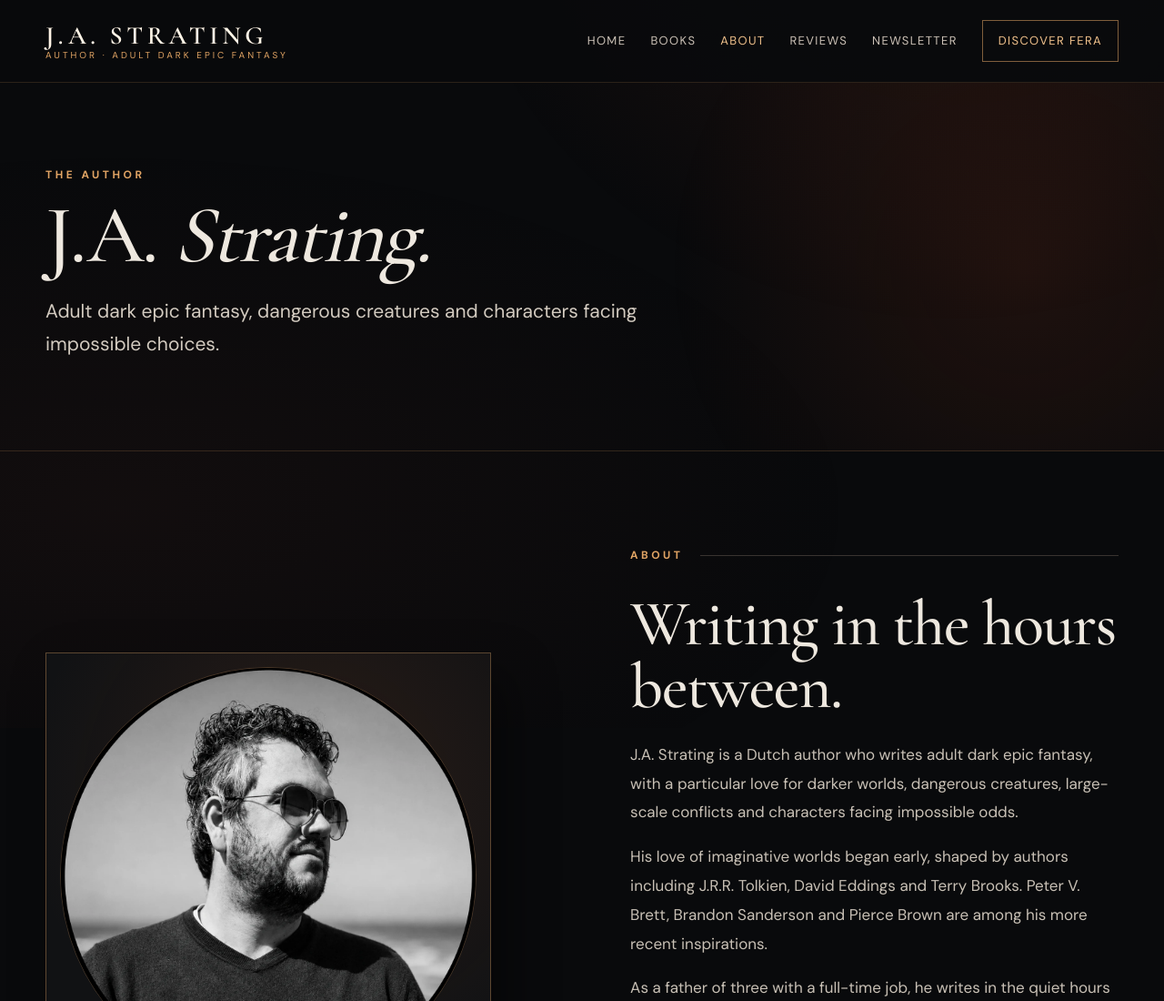
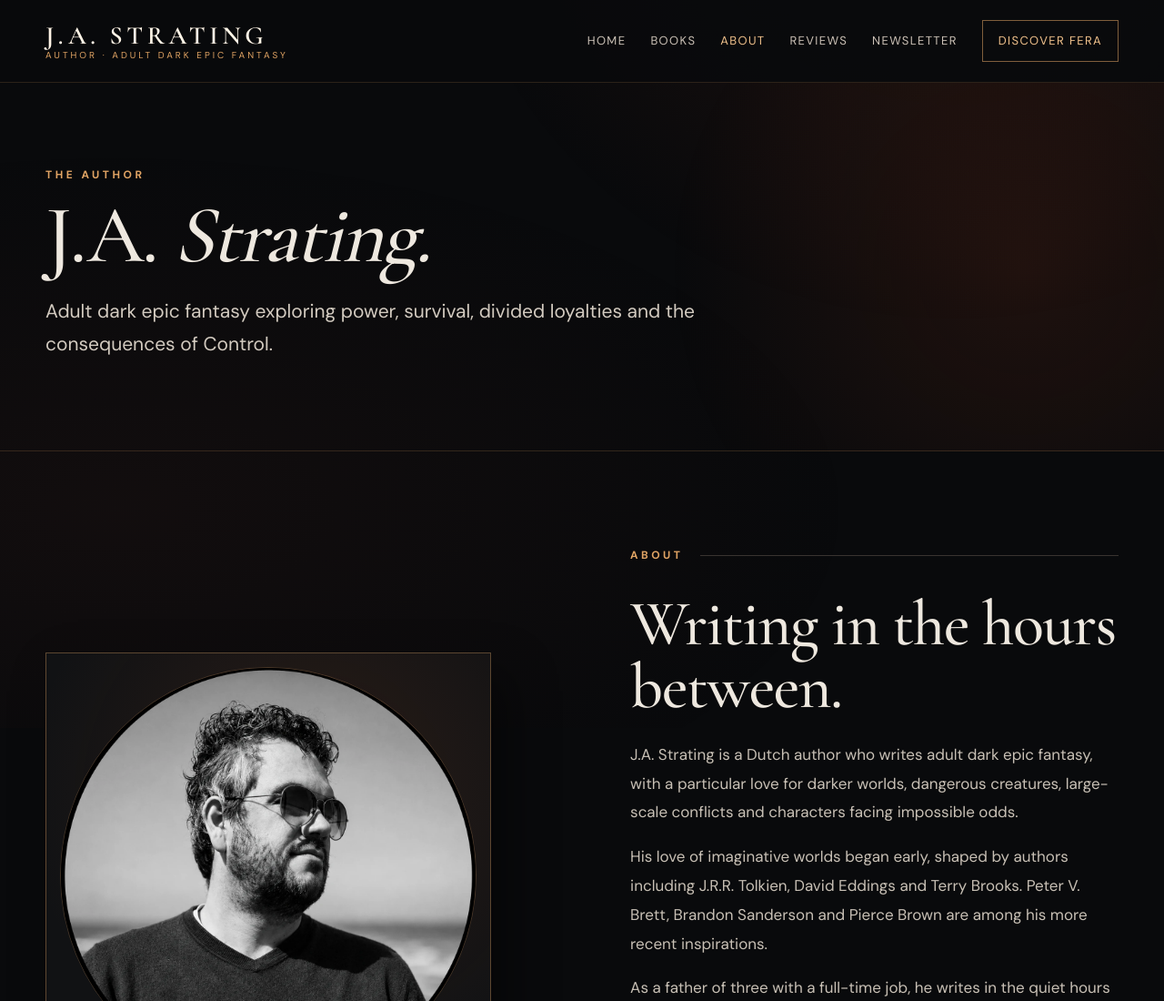
Before and after one commit to stratingbooks-wq/stratingbooks-wq.github.io, a plain HTML site: page about.html in a window 1280 px wide. Shown: the top 1100 px of the page at 91% size. Drawn offline with nearby package versions, Linux system fonts and the light colour scheme.

Commit message:
Refine author page introduction

```diff
--- a/about.html
+++ b/about.html
@@ -1,6 +1,6 @@
 <!doctype html><html lang="en"><head><meta charset="utf-8"><meta name="viewport" content="width=device-width,initial-scale=1"><title>About J.A. Strating | Adult Dark Epic Fantasy Author</title><meta name="description" content="Meet J.A. Strating, the Dutch author of Fera: The Amberium Conspiracy. Learn about his inspiration, writing life and focus on adult dark epic fantasy."><link rel="icon" type="image/svg+xml" href="favicon.svg"><link rel="stylesheet" href="styles.css"><script src="site.js" defer></script></head><body>
 <header class="site-header"><div class="container header-inner"><a class="brand" href="index.html" aria-label="J.A. Strating home"><span class="brand-name">J.A. STRATING</span><span class="brand-sub">Author · Adult Dark Epic Fantasy</span></a><button class="menu-toggle" type="button" aria-expanded="false" aria-controls="main-nav">Menu</button><nav class="site-nav" id="main-nav" aria-label="Main navigation"><a href="index.html">Home</a><a href="books.html">Books</a><a href="about.html" aria-current="page">About</a><a href="reviews.html">Reviews</a><a href="newsletter.html">Newsletter</a><a class="nav-cta" href="fera.html">Discover Fera</a></nav></div></header>
-<main><section class="page-hero"><div class="container"><p class="eyebrow">The author</p><h1>J.A. <em>Strating.</em></h1><p class="lead">Adult dark epic fantasy, dangerous creatures and characters facing impossible choices.</p></div></section><section class="section"><div class="container split">
+<main><section class="page-hero"><div class="container"><p class="eyebrow">The author</p><h1>J.A. <em>Strating.</em></h1><p class="lead">Adult dark epic fantasy exploring power, survival, divided loyalties and the consequences of Control.</p></div></section><section class="section"><div class="container split">
 <figure class="author-portrait">
   <img src="author-ja-strating.webp" alt="Black-and-white portrait of author J.A. Strating wearing sunglasses" width="1254" height="1254" loading="eager" decoding="async">
   <figcaption>J.A. Strating · Author of Fera</figcaption>
```
